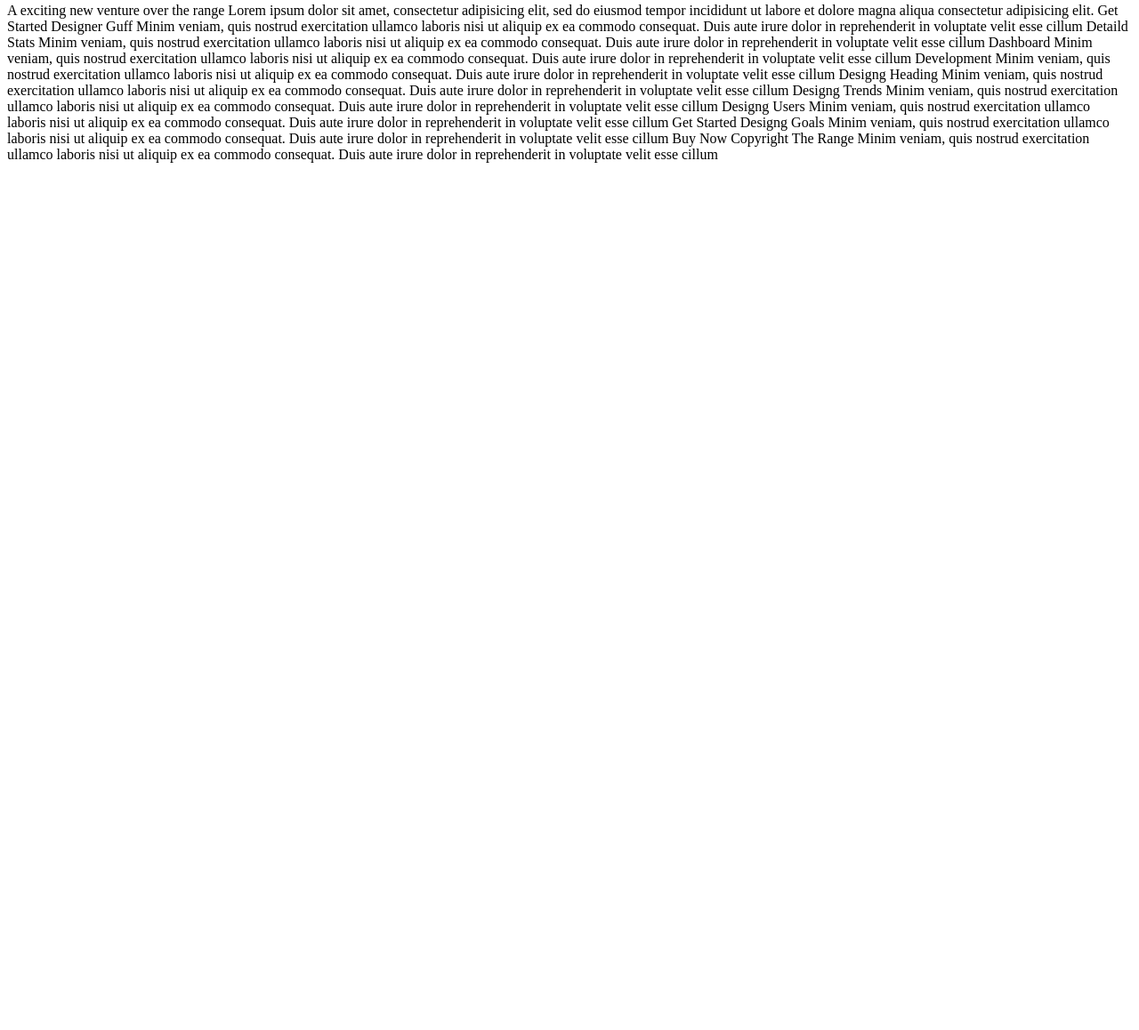
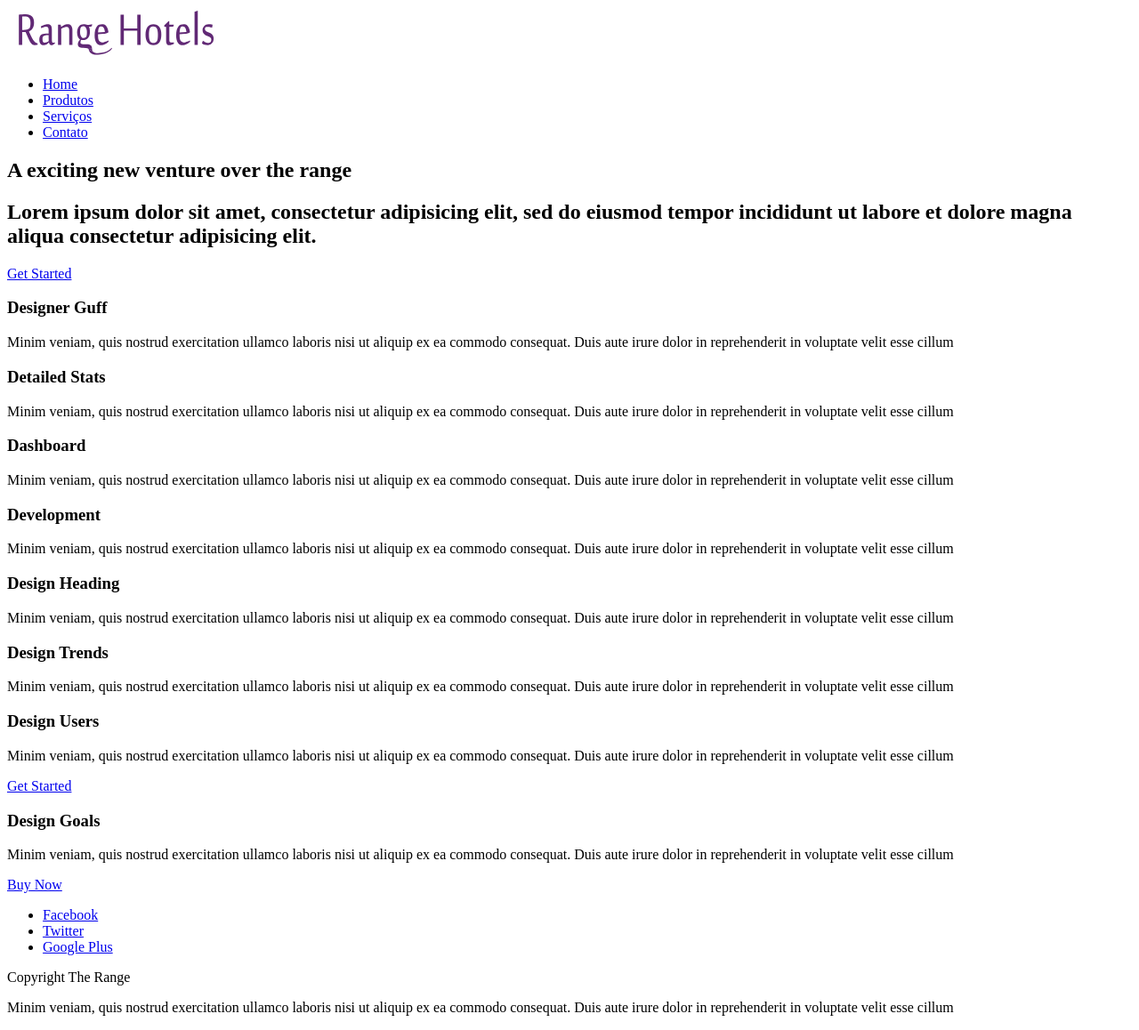
Before and after one commit to NatanLisboa/range-hotels, a plain HTML site: page index.html in a window 1280 px wide. Shown: the part 5-1163 px from the top of the page at 89% size. Before the commit the page ends 800 px from the top, so only its background shows below. Drawn offline with Linux system fonts and the light colour scheme.

Commit message:
Add HTML structure

```diff
--- a/index.html
+++ b/index.html
@@ -2,77 +2,85 @@
 <html lang="pt-br">
 <head>
     <meta charset="utf-8">
-    <title>Responsivo</title>
+    <title>Range Hotels</title>
     <link href='http://fonts.googleapis.com/css?family=Oxygen:400,300,700' rel='stylesheet' type='text/css'>
 </head>
 
 <body>
 
+    <header>
+        <img src="images/logo_mob.svg" alt="Logotipo Range Hotels">
+        <nav>
+            <ul>
+                <li><a href="#">Home</a></li>
+                <li><a href="#">Produtos</a></li>
+                <li><a href="#">Serviços</a></li>
+                <li><a href="#">Contato</a></li>
+            </ul>
+        </nav>
+    </header>
 
+    <section>
+        <h1>A exciting new venture over the range</h1>
+        <h2>Lorem ipsum dolor sit amet, consectetur adipisicing elit, sed do eiusmod tempor incididunt ut labore et dolore magna aliqua consectetur adipisicing elit.</h2>
+        <a href="#">Get Started</a>
+    </section>
 
-    A exciting new venture over the range
+    <section>
+        <article>
+            <h3>Designer Guff</h3>
+            <p>Minim veniam, quis nostrud exercitation ullamco laboris nisi ut aliquip ex ea commodo consequat. Duis aute irure dolor in reprehenderit in voluptate velit esse cillum</p>
+        </article>
 
-    Lorem ipsum dolor sit amet, consectetur adipisicing elit, sed do eiusmod tempor incididunt ut labore et dolore magna aliqua consectetur adipisicing elit.
+        <article>
+            <h3>Detailed Stats</h3>
+            <p>Minim veniam, quis nostrud exercitation ullamco laboris nisi ut aliquip ex ea commodo consequat. Duis aute irure dolor in reprehenderit in voluptate velit esse cillum</p>
+        </article>
 
-    Get Started
+        <article>
+            <h3>Dashboard</h3>
+            <p>Minim veniam, quis nostrud exercitation ullamco laboris nisi ut aliquip ex ea commodo consequat. Duis aute irure dolor in reprehenderit in voluptate velit esse cillum</p>
+        </article>
 
+        <article>
+            <h3>Development</h3>
+            <p>Minim veniam, quis nostrud exercitation ullamco laboris nisi ut aliquip ex ea commodo consequat. Duis aute irure dolor in reprehenderit in voluptate velit esse cillum</p>
+        </article>
+    </section>
 
+    <section>
+        <article>
+            <h3>Design Heading</h3>
+            <p>Minim veniam, quis nostrud exercitation ullamco laboris nisi ut aliquip ex ea commodo consequat. Duis aute irure dolor in reprehenderit in voluptate velit esse cillum</p>
+        </article>
 
-    Designer Guff
+        <article>
+            <h3>Design Trends</h3>
+            <p>Minim veniam, quis nostrud exercitation ullamco laboris nisi ut aliquip ex ea commodo consequat. Duis aute irure dolor in reprehenderit in voluptate velit esse cillum</p>
+        </article>
 
-    Minim veniam, quis nostrud exercitation ullamco laboris nisi ut aliquip ex ea commodo consequat. Duis aute irure dolor in reprehenderit in voluptate velit esse cillum
+        <article>
+            <h3>Design Users</h3>
+            <p>Minim veniam, quis nostrud exercitation ullamco laboris nisi ut aliquip ex ea commodo consequat. Duis aute irure dolor in reprehenderit in voluptate velit esse cillum</p>
+            <a href="#">Get Started</a>
+        </article>
 
+        <article>
+            <h3>Design Goals</h3>
+            <p>Minim veniam, quis nostrud exercitation ullamco laboris nisi ut aliquip ex ea commodo consequat. Duis aute irure dolor in reprehenderit in voluptate velit esse cillum</p>
+            <a href="#">Buy Now</a>
+        </article>
+    </section>
 
-
-    Detaild Stats
-
-    Minim veniam, quis nostrud exercitation ullamco laboris nisi ut aliquip ex ea commodo consequat. Duis aute irure dolor in reprehenderit in voluptate velit esse cillum
-
-
-
-    Dashboard
-
-    Minim veniam, quis nostrud exercitation ullamco laboris nisi ut aliquip ex ea commodo consequat. Duis aute irure dolor in reprehenderit in voluptate velit esse cillum
-
-
-
-    Development
-
-    Minim veniam, quis nostrud exercitation ullamco laboris nisi ut aliquip ex ea commodo consequat. Duis aute irure dolor in reprehenderit in voluptate velit esse cillum
-
-
-
-    Designg Heading
-
-    Minim veniam, quis nostrud exercitation ullamco laboris nisi ut aliquip ex ea commodo consequat. Duis aute irure dolor in reprehenderit in voluptate velit esse cillum
-
-
-
-    Designg Trends
-
-    Minim veniam, quis nostrud exercitation ullamco laboris nisi ut aliquip ex ea commodo consequat. Duis aute irure dolor in reprehenderit in voluptate velit esse cillum
-
-
-
-    Designg Users
-
-    Minim veniam, quis nostrud exercitation ullamco laboris nisi ut aliquip ex ea commodo consequat. Duis aute irure dolor in reprehenderit in voluptate velit esse cillum
-
-    Get Started
-
-
-    Designg Goals
-
-    Minim veniam, quis nostrud exercitation ullamco laboris nisi ut aliquip ex ea commodo consequat. Duis aute irure dolor in reprehenderit in voluptate velit esse cillum
-
-    Buy Now
-
-
-
-    Copyright The Range
-
-    Minim veniam, quis nostrud exercitation ullamco laboris nisi ut aliquip ex ea commodo consequat. Duis aute irure dolor in reprehenderit in voluptate velit esse cillum
-
+    <footer>
+        <ul>
+            <li><a href="#">Facebook</a></li>
+            <li><a href="#">Twitter</a></li>
+            <li><a href="#">Google Plus</a></li>
+        </ul>
+        <p>Copyright The Range</p>
+        <p>Minim veniam, quis nostrud exercitation ullamco laboris nisi ut aliquip ex ea commodo consequat. Duis aute irure dolor in reprehenderit in voluptate velit esse cillum</p>
+    </footer>
 
 </body>
 </html>
```
